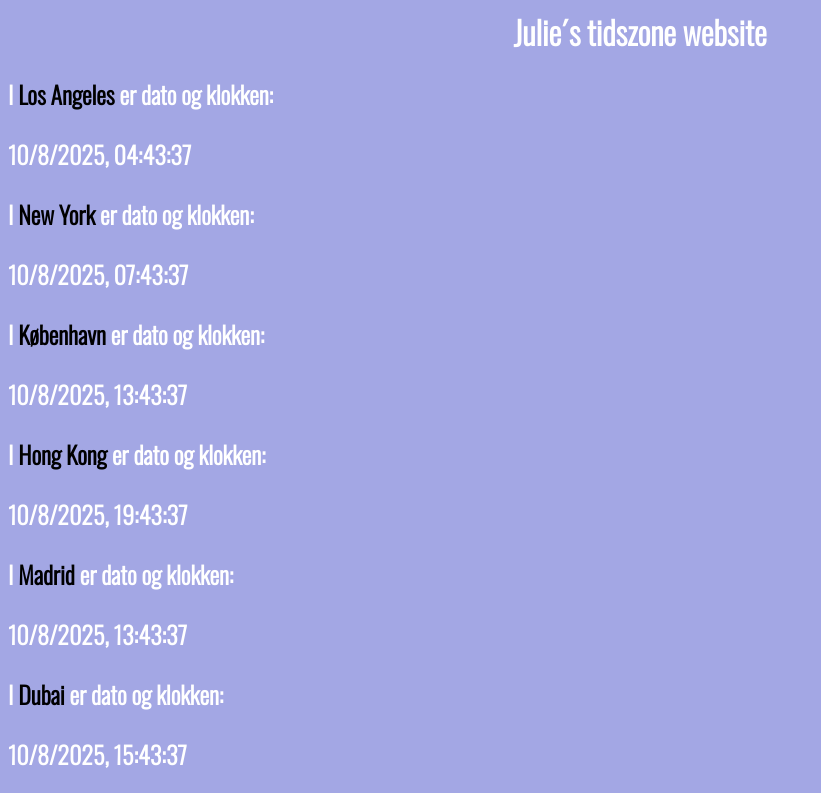
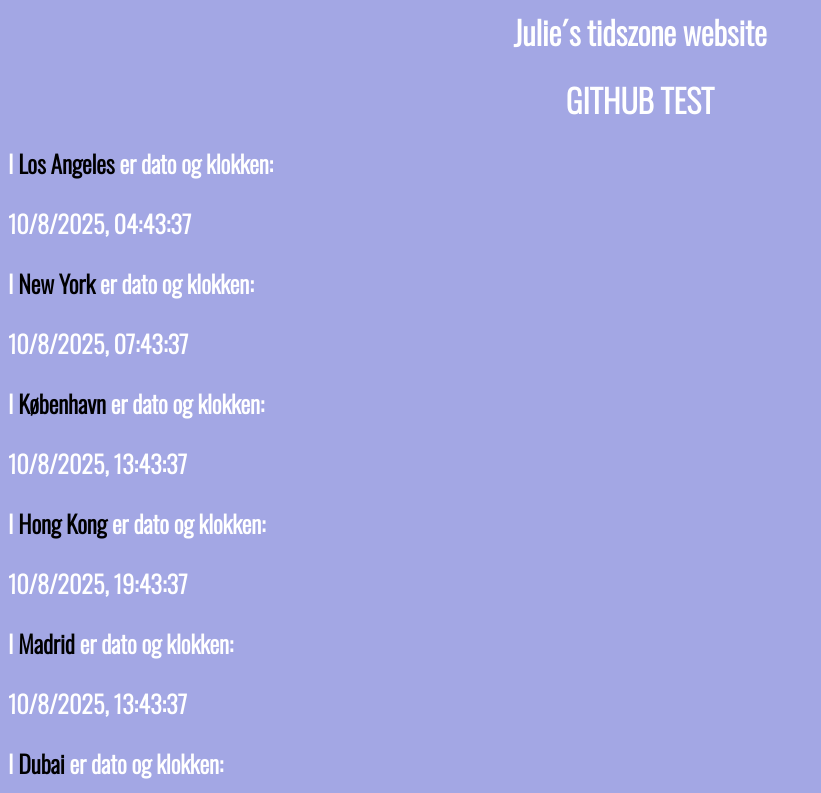
Before and after one commit to cporsborg/JuliesTidsZoneWebApp, a plain HTML site: page index.html in a window 1280 px wide. Shown: the top 793 px of the page, without its empty margins (0-821 px from the left). Drawn offline with nearby package versions, Linux system fonts and the light colour scheme; a web font is replaced by a local one.

Commit message:
Update index.html

```diff
--- a/index.html
+++ b/index.html
@@ -18,6 +18,9 @@
 <center>
 <h1>
 Julie´s tidszone website
+</h1>
+  <h1>
+GITHUB TEST
 </h1>
 </center>
 
```
